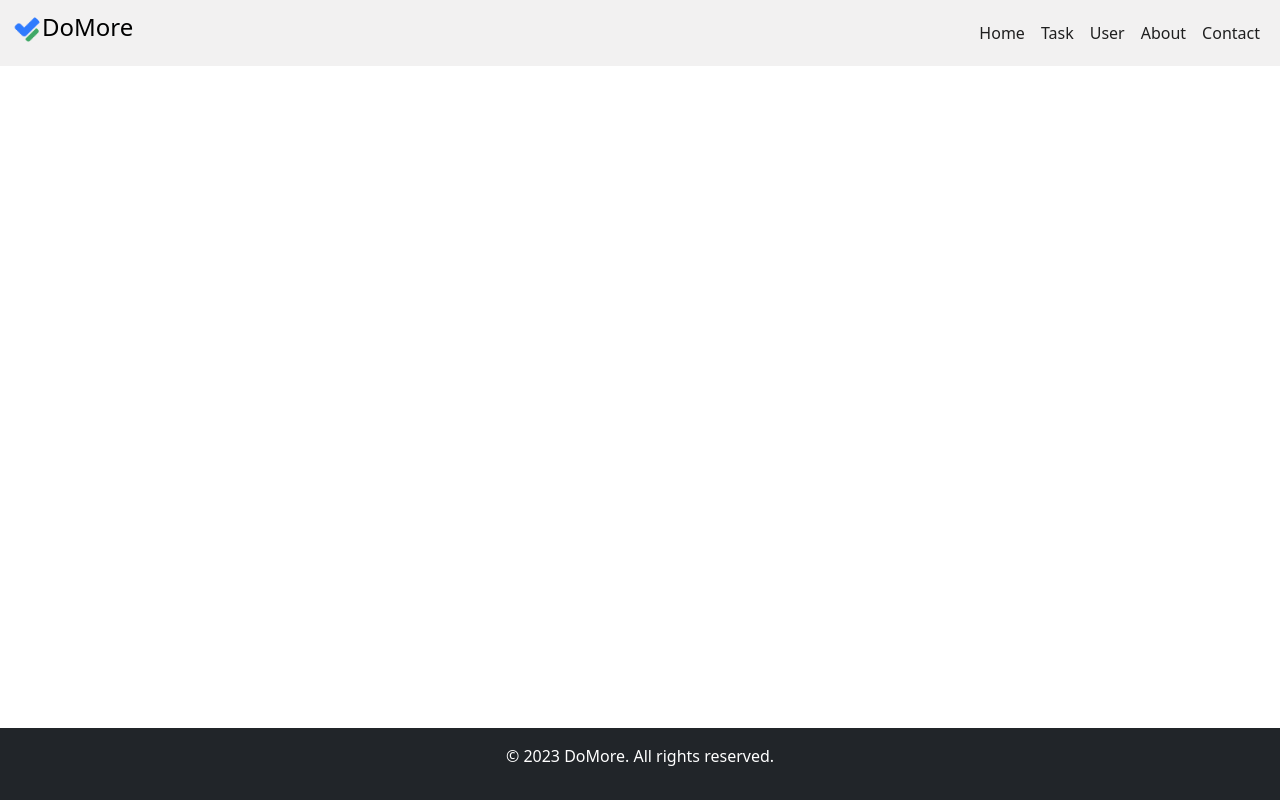
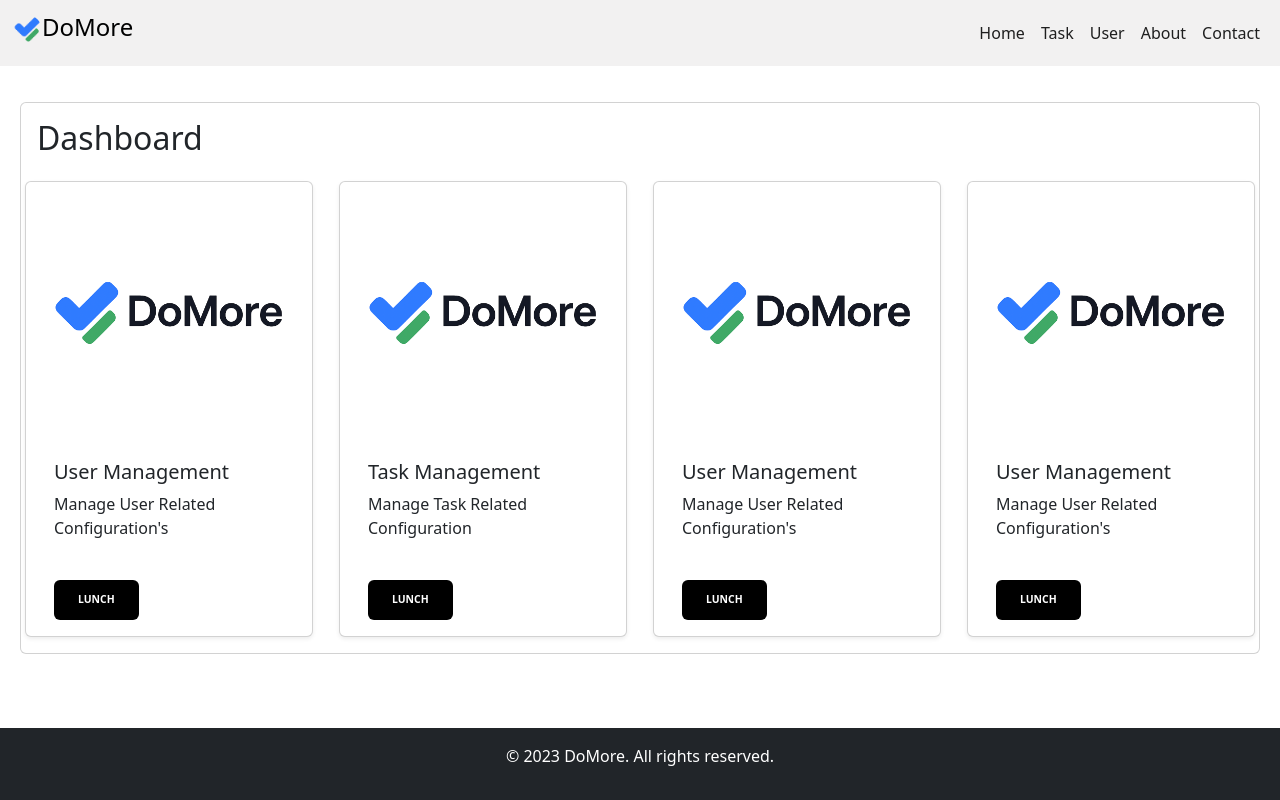
Before and after one commit to abhishekbhadoriya421/Task-Management-Frontend-React, a React (Create React App) app: page / in a window 1280 px wide. Built offline with nearby package versions, Linux system fonts and the light colour scheme.

Commit message:
dashboard and grad

```diff
--- a/src/App.js
+++ b/src/App.js
@@ -1,5 +1,6 @@
 import React from "react";
 import { BrowserRouter, Route, Routes } from "react-router-dom";
+import Home from './Components/Home/Home'
 import Layout from "./Components/Layout/Layout";
 
 function App() {
@@ -7,7 +8,9 @@ function App() {
     <div className="App">
       <BrowserRouter>
         <Routes>
-          <Route path="/" element={<Layout />} />
+          <Route path="/" element={<Layout />}>
+            <Route index element={<Home />} />
+          </Route>
         </Routes>
       </BrowserRouter>
     </div>
--- /dev/null
+++ b/src/Components/CardGrid/CardGrid.css
@@ -0,0 +1,107 @@
+@import url('https://fonts.googleapis.com/css?family=Cardo:400i|Rubik:400,700&display=swap');
+
+:root {
+    --d: 700ms;
+    --e: cubic-bezier(0.19, 1, 0.22, 1);
+    --font-sans: 'Rubik', sans-serif;
+    --font-serif: 'Cardo', serif;
+}
+
+.page-content {
+    display: grid;
+    gap: 1rem;
+    padding: 1rem;
+    max-width: 1024px;
+    margin: auto;
+    font-family: var(--font-sans);
+}
+
+@media (min-width: 600px) {
+    .page-content {
+        grid-template-columns: repeat(2, 1fr);
+    }
+}
+
+@media (min-width: 800px) {
+    .page-content {
+        grid-template-columns: repeat(4, 1fr);
+    }
+}
+
+.cardd {
+    position: relative;
+    display: flex;
+    align-items: flex-end;
+    height: 350px;
+    padding: 1rem;
+    text-align: center;
+    color: white;
+    background-size: cover;
+    background-position: center;
+    overflow: hidden;
+    box-shadow: 0 1px 1px rgba(0, 0, 0, 0.1),
+        0 2px 2px rgba(0, 0, 0, 0.1),
+        0 4px 4px rgba(0, 0, 0, 0.1),
+        0 8px 8px rgba(0, 0, 0, 0.1);
+}
+
+.cardd::after {
+    content: "";
+    position: absolute;
+    top: 0;
+    left: 0;
+    width: 100%;
+    height: 200%;
+    background-image: linear-gradient(to bottom,
+            rgba(0, 0, 0, 0) 0%, rgba(0, 0, 0, 0.8) 100%);
+    transform: translateY(-50%);
+    transition: transform calc(var(--d) * 2) var(--e);
+}
+
+.content {
+    position: relative;
+    display: flex;
+    flex-direction: column;
+    align-items: center;
+    width: 100%;
+    z-index: 1;
+    transition: transform var(--d) var(--e);
+}
+
+.title {
+    font-size: 1.3rem;
+    font-weight: bold;
+}
+
+.copy {
+    font-family: var(--font-serif);
+    font-size: 1.125rem;
+    font-style: italic;
+}
+
+.btn {
+    cursor: pointer;
+    margin-top: 1.5rem;
+    padding: 0.75rem 1.5rem;
+    font-size: 0.65rem;
+    font-weight: bold;
+    text-transform: uppercase;
+    color: white;
+    background-color: black;
+    border: none;
+}
+
+@media (hover: hover) {
+    .content {
+        transform: translateY(calc(100% - 4.5rem));
+        transition: transform var(--d) var(--e);
+    }
+
+    .cardd:hover .content {
+        transform: translateY(0);
+    }
+
+    .cardd:hover::after {
+        transform: translateY(-50%);
+    }
+}
--- /dev/null
+++ b/src/Components/CardGrid/CardGrid.js
@@ -0,0 +1,20 @@
+import { Link } from 'react-router-dom';
+import "./CardGrid.css";
+export default function CardGrid({ imageUrl, children, title, content, button, to }) {
+    return (
+        <div className="card shadow-sm mt-3" style={{ width: "18rem" }}>
+            <img
+                src={imageUrl}
+                className="card-img-top"
+                alt="Card Example"
+            />
+            <div className="card-body">
+                <h5 className="card-title">{title}</h5>
+                <p className="card-text">
+                    {content}
+                </p>
+                <Link className="btn" to={to}>{button}</Link>
+            </div>
+        </div>
+    );
+}
--- /dev/null
+++ b/src/Components/Home/Home.js
@@ -0,0 +1,64 @@
+
+import CardGrid from '../CardGrid/CardGrid'
+const Home = () => {
+    const cards = [
+        {
+            imageUrl: "/DoMore.png",
+            title: 'User Management',
+            content: "Manage User Related Configuration's",
+            button: "Lunch",
+            to: "/user-management/view"
+        },
+        {
+            imageUrl: "/DoMore.png",
+            title: 'Task Management',
+            content: "Manage Task Related Configuration",
+            button: "Lunch",
+            to: "/taks-management/view"
+        },
+        {
+            imageUrl: "/DoMore.png",
+            title: 'User Management',
+            content: "Manage User Related Configuration's",
+            button: "Lunch"
+        },
+        {
+            imageUrl: "/DoMore.png",
+            title: 'User Management',
+            content: "Manage User Related Configuration's",
+            button: "Lunch"
+        },
+    ];
+    return (<div>
+        <div className="card">
+            <div className="card-body">
+                <div className="row">
+                    <div className='col-md-12'>
+                        <h2>Dashboard</h2>
+                    </div>
+                </div>
+                {(!cards) ?
+                    <div>No Card's Available</div>
+                    :
+                    <div className="row" style={{ display: 'flex', justifyContent: 'space-between' }}>
+                        {cards.map((card, index) => {
+                            return (
+                                <CardGrid
+                                    key={index}
+                                    imageUrl={card.imageUrl}
+                                    title={card.title}
+                                    content={card.content}
+                                    button={card.button}
+                                    className="col-md-4 col-sm-6 mb-4"
+                                    to={card.to}
+                                />
+                            );
+                        })}
+                    </div>
+                }
+            </div>
+        </div>
+    </div>);
+}
+
+export default Home;
```
Also changed, not shown: public/usermanagement.png (added).
